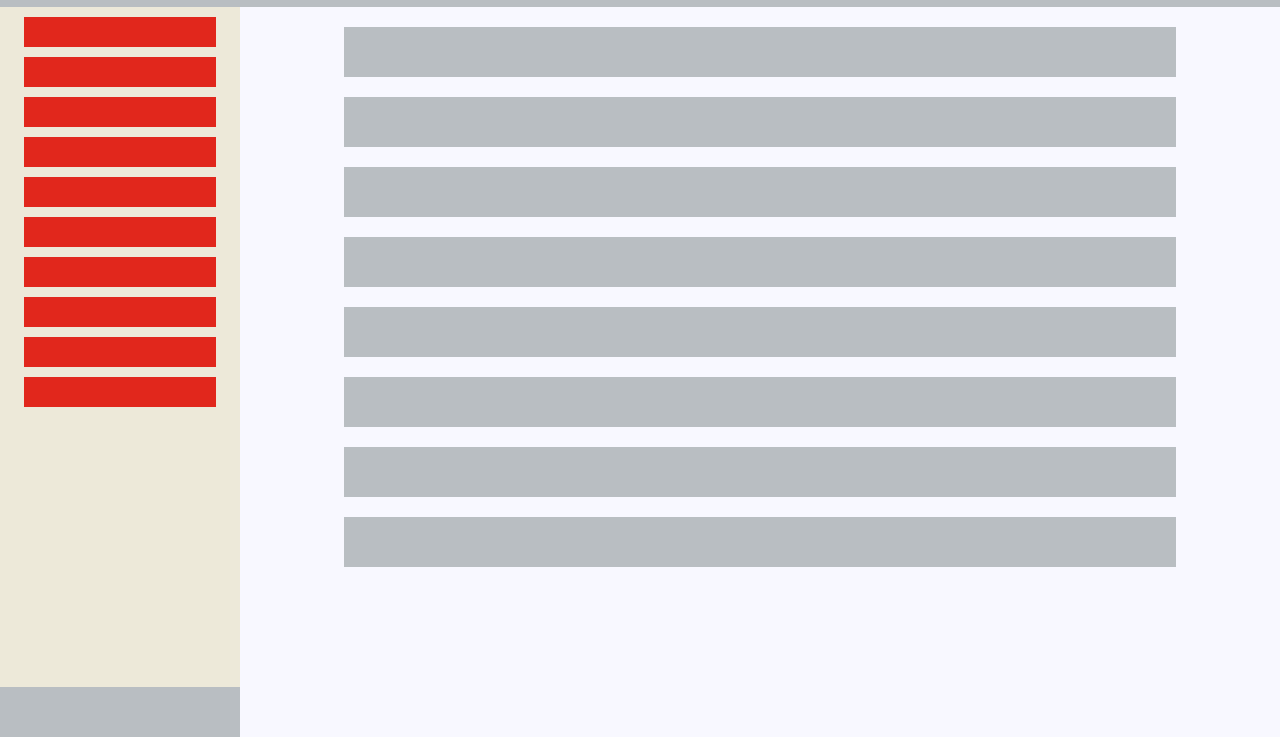
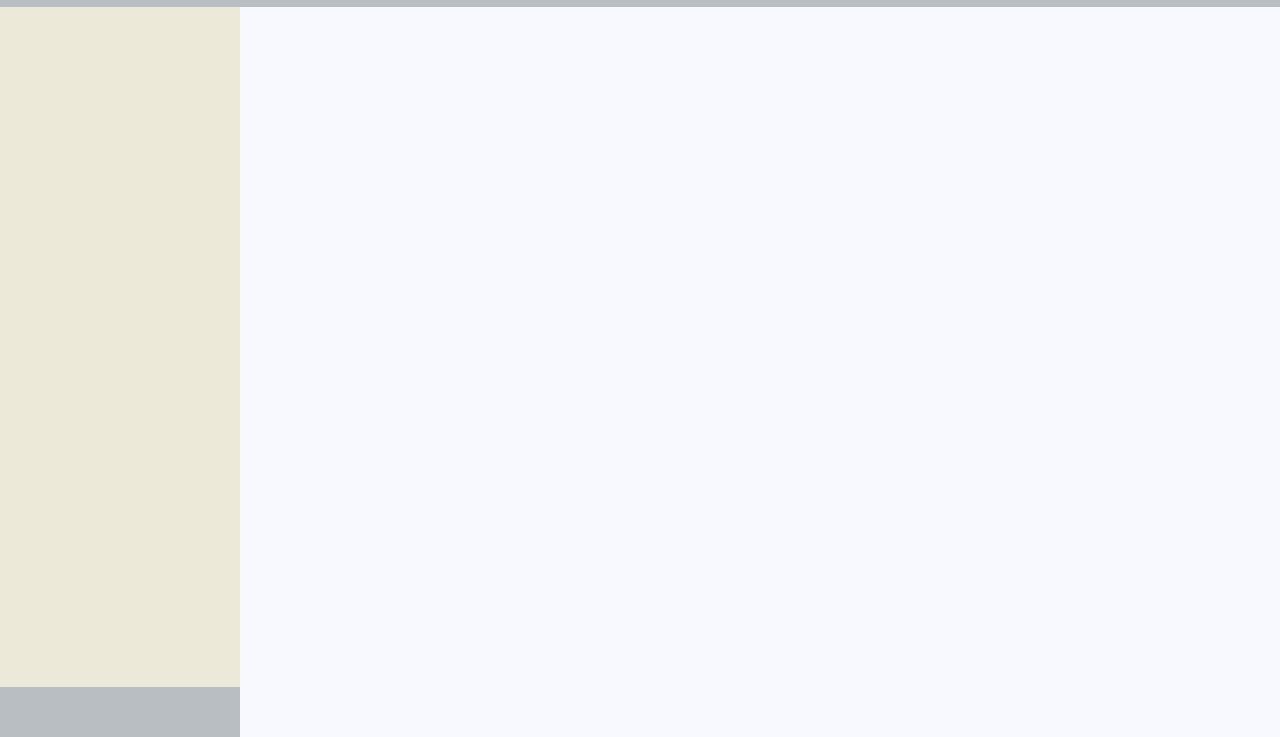
Before and after one commit to typohydra/todo-list, a website built with webpack: page dist/index.html in a window 1280 px wide. Shown: the part 63-800 px from the top of the page. Built offline with nearby package versions, Linux system fonts and the light colour scheme.

Commit message:
remove placeholders

```diff
--- a/dist/index.html
+++ b/dist/index.html
@@ -19,29 +19,11 @@
     <section id="main">
         <nav>
             <section id="left-container">
-                    <div></div>
-                    <div></div>
-                    <div></div>
-                    <div></div>
-                    <div></div>
-                    <div></div>
-                    <div></div>
-                    <div></div>
-                    <div></div>
-                    <div></div>
             </section>
             <footer></footer>
         </nav>
 
         <section id="right-container">
-            <div></div>
-            <div></div>
-            <div></div>
-            <div></div>
-            <div></div>
-            <div></div>
-            <div></div>
-            <div></div>
         </section>
     </section>
 
```
Also changed, not shown: dist/main.js (+1 -1 lines).
